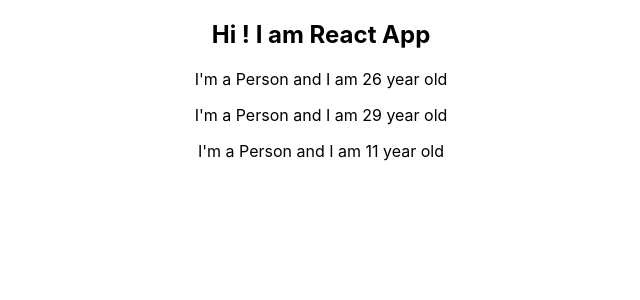
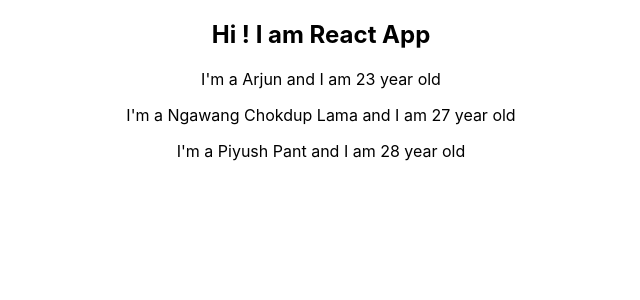
Before and after one commit to developerarjun/reactCRUD, a React (Create React App) app: page / in a window 1280 px wide. Shown: the top 300 px of the page, without its empty margins (319-959 px from the left). Built offline with nearby package versions, Linux system fonts and the light colour scheme.

Commit message:
Props property

```diff
--- a/src/App.js
+++ b/src/App.js
@@ -6,9 +6,9 @@
  return (
     <div className="App">
       <h2>Hi ! I am React App </h2>
-      <Person />
-      <Person />
-      <Person />
+      <Person name="Arjun" age="23"/>
+      <Person name="Ngawang Chokdup Lama" age="27">My Hobbies: Learning,Dancing etc</Person>
+      <Person name="Piyush Pant" age="28"/>
     </div>
   );
   //return React.createElement('div',{className: 'App'},React.createElement('h1',null,'Does This Works?'))
--- a/src/Person/Person.js
+++ b/src/Person/Person.js
@@ -1,7 +1,7 @@
 import React from 'react';
 
-const person = () => {
-    return <p>I'm a Person and I am {Math.floor(Math.random()*30)} year old </p>
+const person = (props) => {
+return <p>I'm a {props.name} and I am {props.age} year old </p>
 }
 
 export default person;
```
